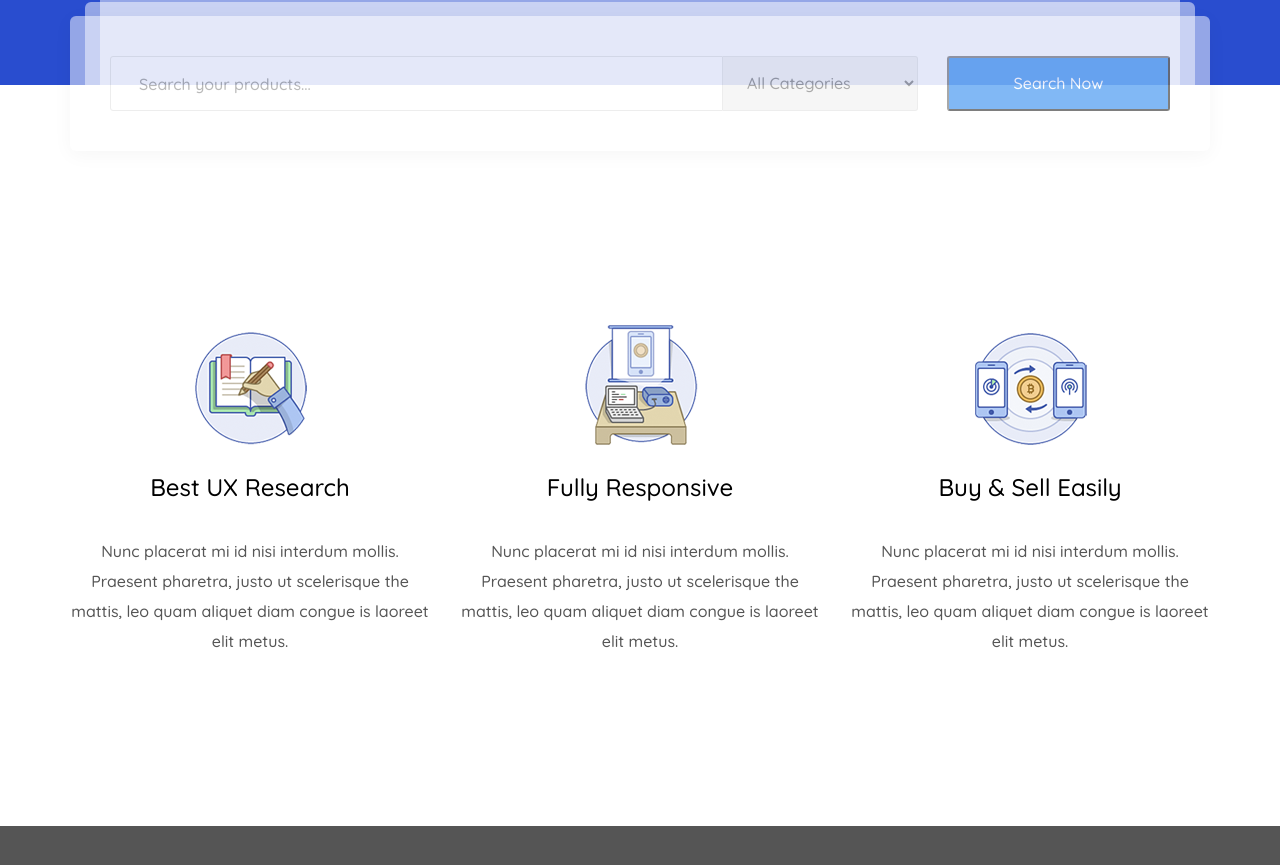
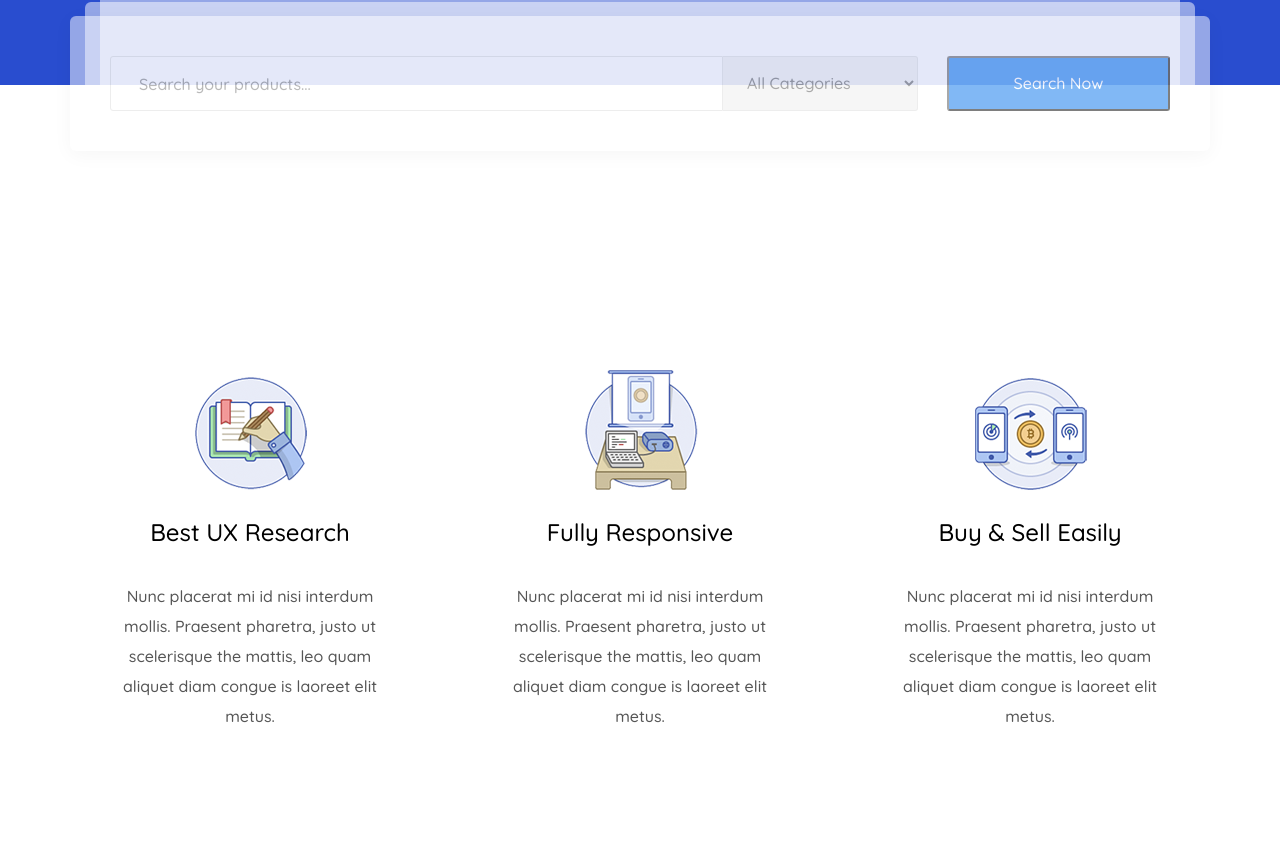
Before and after one commit to Alex090283/martplace, a website: page app/index.html in a window 1280 px wide. Shown: the part 1018-1883 px from the top of the page. Before the commit the page ends 1844 px from the top, so only its background shows below. Drawn offline with nearby package versions, Linux system fonts and the light colour scheme; files that its build step writes are made by us from their sources.

Commit message:
section description end corection

```diff
--- a/app/scss/style.scss
+++ b/app/scss/style.scss
@@ -323,10 +323,10 @@
             .title {
                 color: #000;
                 font-size: 24px;
-                padding-top: 156px;
+                padding-top: 201px;
             }
             .text {
-                padding-top: 34px;
+                padding: 34px 35px 0;
                 padding-bottom: 49px;
                 color: $text;
                 font-size: 16px;
```
Also changed, not shown: app/css/style.min.css.
